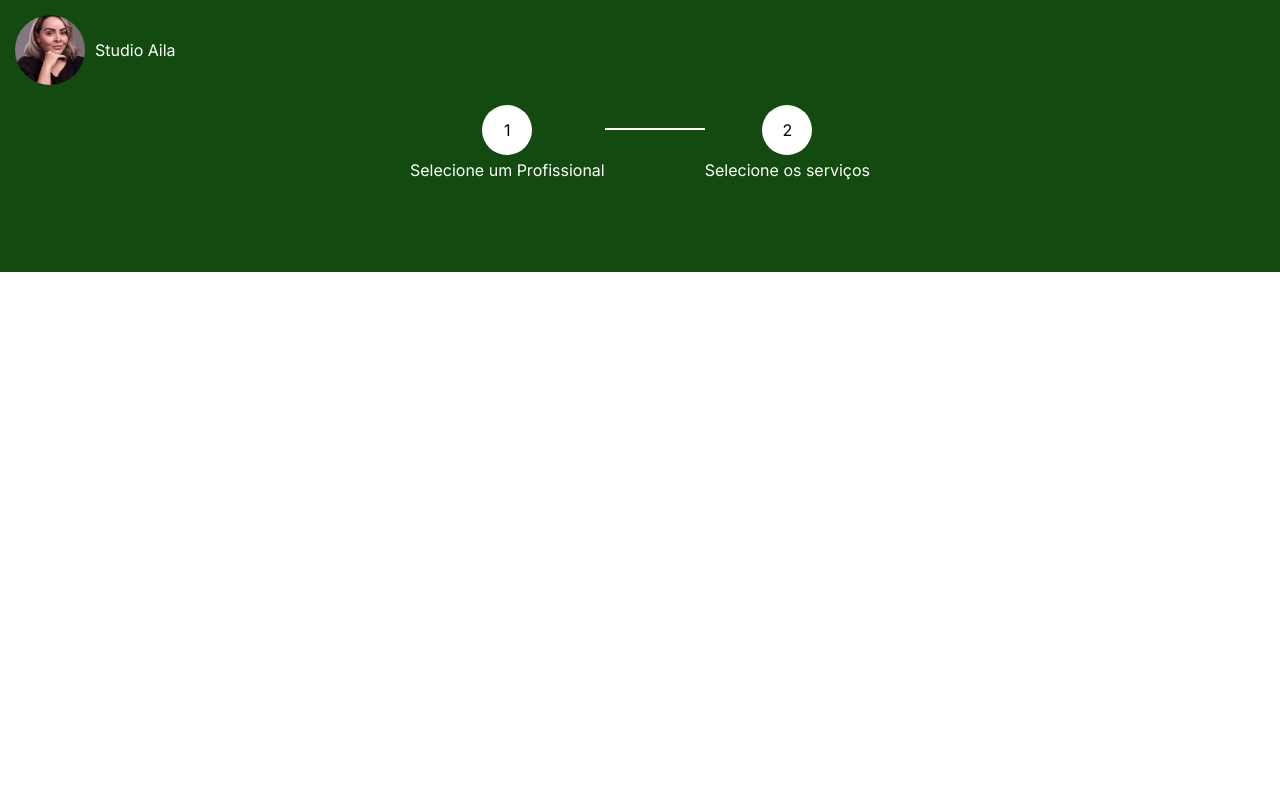
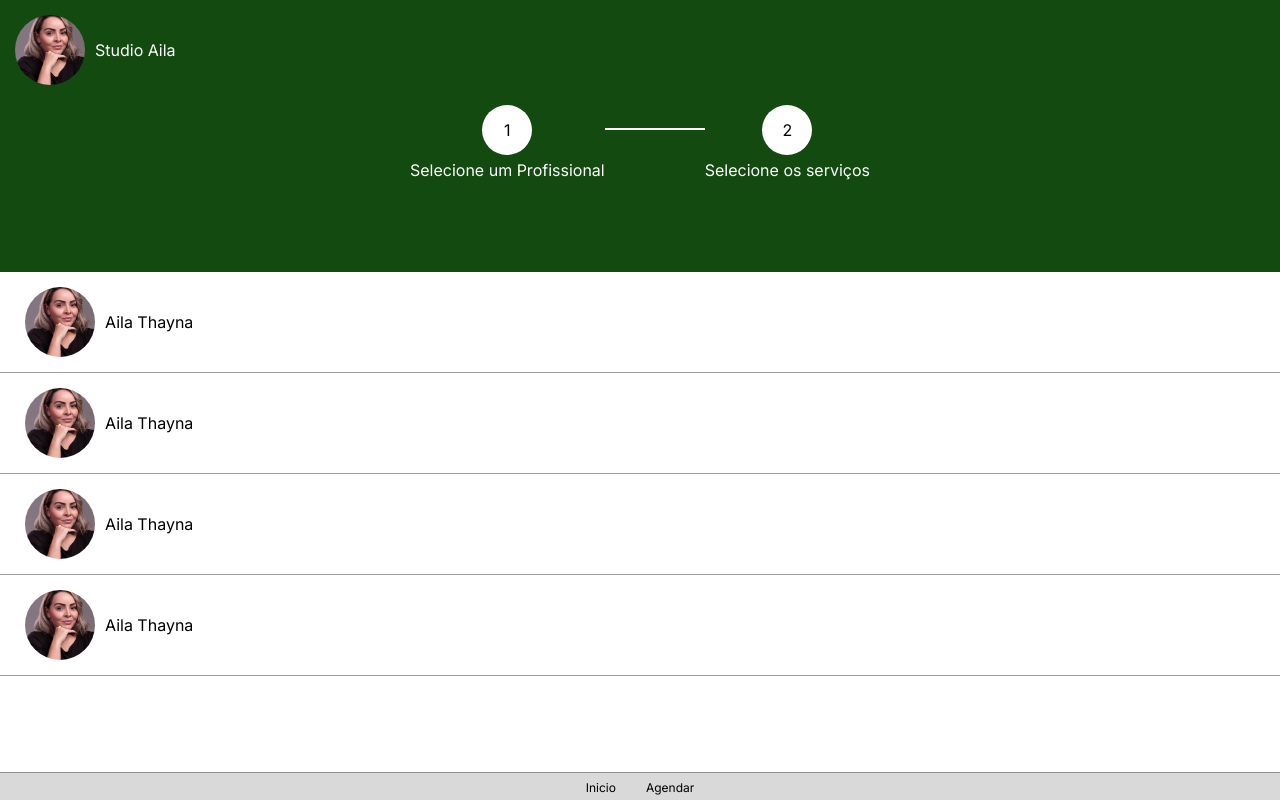
Before and after one commit to patrikferreira/studio-project, a Next.js app: page /professional in a window 1280 px wide. Built offline with nearby package versions, Linux system fonts and the light colour scheme.

Commit message:
added professionals and footer component

```diff
--- /dev/null
+++ b/src/app/components/Footer.tsx
@@ -0,0 +1,19 @@
+"use client"
+import React from 'react'
+import style from '../page.module.css'
+import PageFooter from './PageFooter'
+import { useRouter } from 'next/navigation'
+
+export default function Footer() {
+  const router = useRouter();
+  return (
+    <div className={style.footer}>
+      <PageFooter icon='fa-solid fa-house' description='Inicio' action={() => {
+        router.push("/");
+      }}/>
+      <PageFooter icon='fa-solid fa-calendar-days' description='Agendar' action={() => {
+        router.push("/professional");
+      }}/>
+    </div>
+  )
+}
--- a/src/app/components/Header.tsx
+++ b/src/app/components/Header.tsx
@@ -1,5 +1,4 @@
 "use client"
-import React, { use, useState } from 'react'
 import style from '../page.module.css'
 import ContentStudio from './ContentStudio'
 import Progress from './progress/Progress'
--- /dev/null
+++ b/src/app/components/PageFooter.tsx
@@ -0,0 +1,17 @@
+import React from 'react'
+import style from '../page.module.css'
+
+type Props = {
+    icon: string,
+    description: string,
+    action?: () => void
+}
+
+export default function PageFooter({icon, description, action}: Props) {
+  return (
+    <div className={style.page} onClick={action}>
+        <i className={icon}></i>
+        <p>{description}</p>
+    </div>
+  )
+}
--- /dev/null
+++ b/src/app/components/Professional.tsx
@@ -0,0 +1,23 @@
+import React from 'react'
+import style from '../page.module.css'
+
+type Props = {
+    img: string,
+    name: string,
+}
+
+export default function Professional({img, name}: Props) {
+  return (
+    <div className={style.professional}>
+        <div className={style.person}>
+            <div className={style.imgDiv}>
+                <img src={img} alt="" />
+            </div>
+            <p>{name}</p>
+        </div>
+        <div className={style.icon}>
+            <i className="fa-solid fa-arrow-right"></i>
+        </div>
+    </div>
+  )
+}
--- /dev/null
+++ b/src/app/components/Professionals.tsx
@@ -0,0 +1,14 @@
+import React from 'react'
+import style from '../page.module.css'
+import Professional from './Professional'
+
+export default function Professionals() {
+  return (
+    <div className={style.professionals}>
+      <Professional img='assets/ficticia-perfil.png' name='Aila Thayna'/>
+      <Professional img='assets/ficticia-perfil.png' name='Aila Thayna'/>
+      <Professional img='assets/ficticia-perfil.png' name='Aila Thayna'/>
+      <Professional img='assets/ficticia-perfil.png' name='Aila Thayna'/>
+    </div>
+  )
+}
--- a/src/app/layout.tsx
+++ b/src/app/layout.tsx
@@ -16,7 +16,7 @@ export default function RootLayout({
   return (
     <html lang="en">
       <head>
-
+        <script src="https://kit.fontawesome.com/5621bbdc8a.js" crossOrigin="anonymous"></script>
       </head>
       <body className={inter.className}>{children}</body>
     </html>
--- a/src/app/page.module.css
+++ b/src/app/page.module.css
@@ -1,3 +1,8 @@
+.main {
+  position: relative;
+  height: 100vh;
+}
+
 /* ---------- header */
 .header {
   background-color: var(--green);
@@ -60,3 +65,83 @@
   height: 2px;
   margin-top: 23px;
 }
+
+/* ---------- professionals */
+.professionals {
+  display: flex;
+  flex-direction: column;
+}
+
+.professional {
+  border-bottom: 1px solid #6d6565a4;
+  padding: 15px 25px;
+  cursor: pointer;
+  display: flex;
+  justify-content: space-between;
+  align-items: center;
+  transition: .1s;
+}
+
+.professional:hover {
+  background-color: rgba(233, 233, 233, 0.646);
+}
+
+.professional:hover .icon {
+  margin-right: 0;
+}
+
+.icon i {
+  font-size: 20px;
+}
+
+.professional .icon {
+  margin-right: 40px;
+  transition: margin-right 0.3s ease;
+}
+
+.person {
+  display: flex;
+  align-items: center;
+  gap: 10px;
+}
+
+.person .imgDiv {
+  height: 70px;
+  width: 70px;
+  border-radius: 50%;
+  overflow: hidden;
+  display: flex;
+  justify-content: center;
+  align-items: center;
+}
+
+/* ---------- footer */
+.footer {
+  position: absolute;
+  bottom: 0px;
+  width: 100%;
+  background-color: #D9D9D9;
+  display: flex;
+  justify-content: center;
+  align-items: center;
+  padding: 5px;
+  gap: 30px;
+  border-top: 1px solid #6d6565a4;
+}
+
+.page {
+  display: flex;
+  flex-direction: column;
+  justify-content: center;
+  align-items: center;
+  gap: 2px;
+  cursor: pointer;
+}
+
+.page i {
+  font-size: 20px;
+}
+
+.page p {
+  font-size: 12px;
+}
--- a/src/app/professional/page.tsx
+++ b/src/app/professional/page.tsx
@@ -1,12 +1,16 @@
 import React from 'react'
 import styles from '../page.module.css'
 import Header from '../components/Header'
+import Professionals from '../components/Professionals'
+import Footer from '../components/Footer'
 
 export default function page() {
 
   return (
     <main className={styles.main}>
         <Header />
+        <Professionals />
+        <Footer />
     </main>
   )
 }
```
